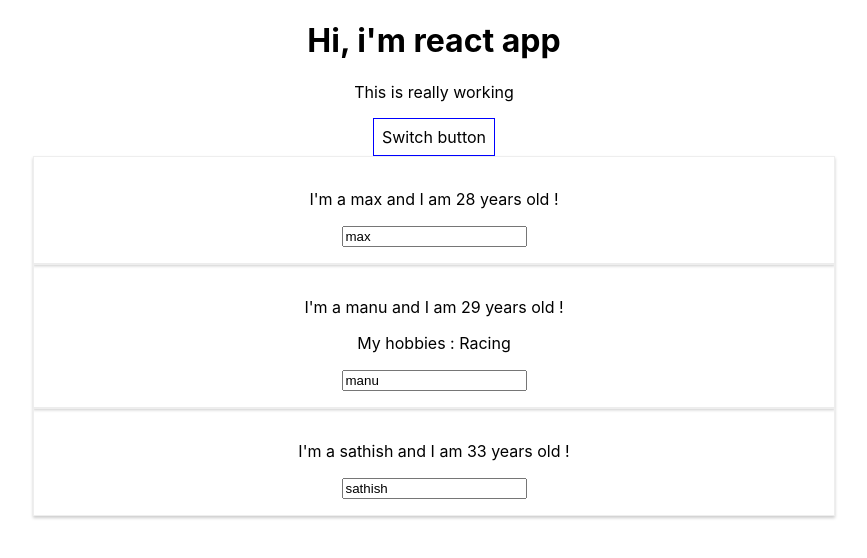
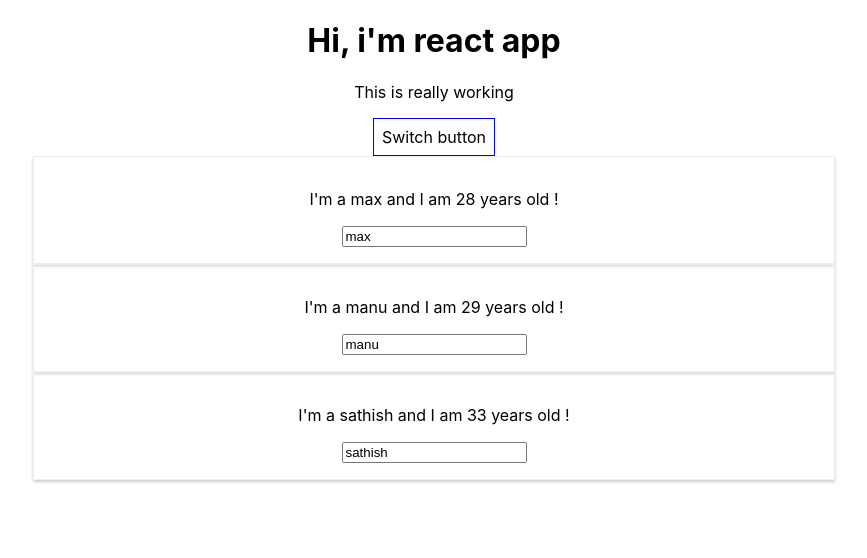
Before and after one commit to bnguser/passing-methods, a React (Create React App) app: page / in a window 1280 px wide. Both pictures are taken after a click on the button "Switch button". Shown: the top 558 px of the page, without its empty margins (206-1073 px from the left). Built offline with nearby package versions, Linux system fonts and the light colour scheme.

Commit message:
ouput lists

```diff
--- a/src/App.js
+++ b/src/App.js
@@ -54,22 +54,13 @@
     {
       persons = (
         <div>
-
-             <Person
-             name ={this.state.persons[0].name}
-             age ={this.state.persons[0].age}/>
-             <Person
-             name = {this.state.persons[1].name}
-             age ={this.state.persons[1].age}
-             click = {this.switchNameHandler.bind(this, 'Max!')}
-             changed = {this.nameChangedHandler}>My hobbies : Racing</Person>
-             <Person
-             name = {this.state.persons[2].name}
-             age = {this.state.persons[2].age}/>
-
-
-        </div>
-      )
+          {this.state.persons.map(person =>{
+            return <Person
+            name = {person.name}
+            age = {person.age}/>
+            })}
+         </div>
+      );
     }
 
     return (
```
